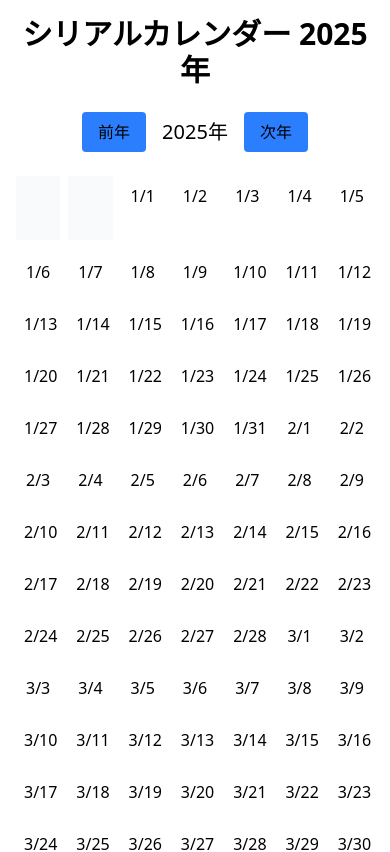
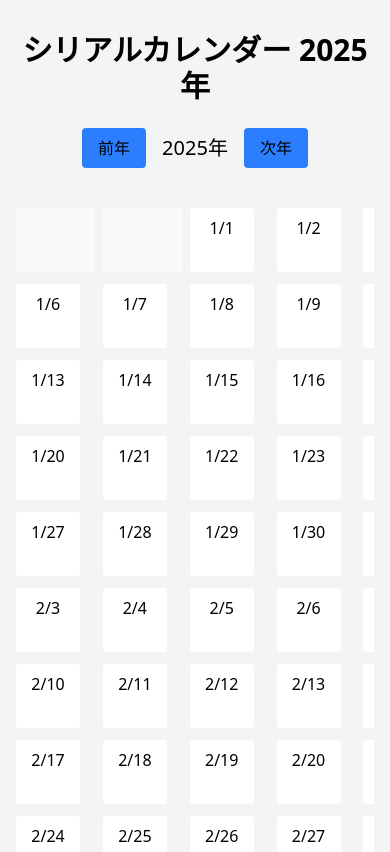
Before and after one commit to okonomi/period-calendar, a React (Vite) app: page / in a window 390 px wide. Shown: the top 852 px of the page. Built offline with nearby package versions, Linux system fonts and the light colour scheme.

Commit message:
style: enhance layout and responsiveness of calendar component

```diff
--- a/src/App.tsx
+++ b/src/App.tsx
@@ -14,7 +14,9 @@ export const App: React.FC = () => {
   const handleNextYear = () => setSelectedYear(selectedYear + 1);
 
   return (
-    <div className="max-w-4xl mx-auto p-4 font-sans bg-white text-black">
+    <div className="min-h-screen bg-gray-100">
+      <div className="container mx-auto px-4 py-8">
+        <div className="max-w-4xl mx-auto">
           <h1 className="text-3xl font-bold text-center mb-6">シリアルカレンダー {selectedYear}年</h1>
 
           <YearSelector
@@ -23,7 +25,8 @@ export const App: React.FC = () => {
             onNextYear={handleNextYear}
           />
 
-      <div className="flex flex-col gap-3">
+          <div className="overflow-x-auto">
+            <div className="flex flex-col gap-3 mt-4 w-[600px] mx-auto">
               {weeklyDates.map((week, weekIndex) => (
                 <div key={`week-${weekIndex}`} className="grid grid-cols-7 gap-2">
                   {week.map((date, dateIndex) => {
@@ -42,5 +45,8 @@ export const App: React.FC = () => {
               ))}
             </div>
           </div>
+        </div>
+      </div>
+    </div>
   );
 }
--- a/src/components/DateCell.tsx
+++ b/src/components/DateCell.tsx
@@ -6,7 +6,7 @@ export type Props = {
 // 日付表示用のコンポーネント
 export const DateCell: React.FC<Props> = ({ date }) => {
   return (
-    <div className="p-2 rounded bg-white">
+    <div className="h-16 w-16 p-2 rounded bg-white shrink-0">
       <div className="text-center text-black">
         {date.getMonth() + 1}/{date.getDate()}
       </div>
```
Lines whose indentation alone changed are shown as unchanged.
